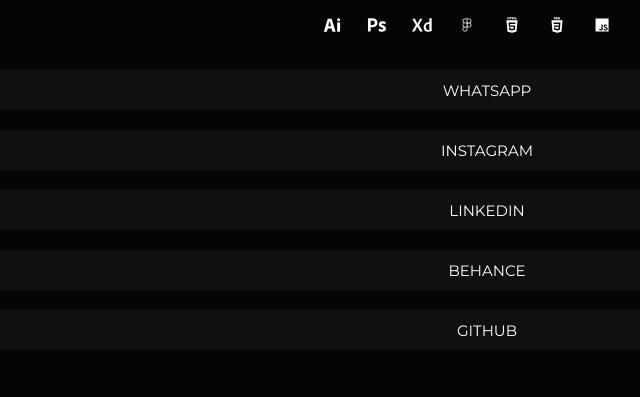
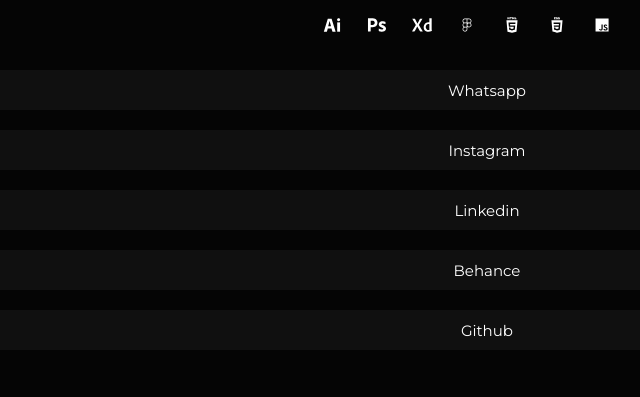
Before and after one commit to marcossalcantara/meuCV, a plain HTML site: page index.html in a window 1280 px wide. Shown: the part 300-697 px from the top of the page, 173-813 px from the left. Drawn offline with Linux system fonts and the light colour scheme; a web font is replaced by a local one.

Commit message:
Update index.html

```diff
--- a/index.html
+++ b/index.html
@@ -32,23 +32,23 @@
     <main>
         <a href="https://wa.me/5584999410128?text=Olá!%20Quero%20contratar%20seus%20serviços%20de%20designer%20e%20dev%20Front%20End." class="link" target="_blank">
             <img src="./ASSETS/REDES SOCIAIS/WPP.svg" alt="" class="rs">
-            <button class="button">WHATSAPP</button>
+            <button class="button">Whatsapp</button>
         </a>
         <a href="https://instagram.com/user.navegador" target="_blank" class="link">
             <img src="./ASSETS/REDES SOCIAIS/IG.svg" alt="" class="rs">
-            <button class="button">INSTAGRAM</button>
+            <button class="button">Instagram</button>
         </a>
         <a href="https://www.linkedin.com/in/marcossalcantara/" target="_blank" class="link">
             <img src="./ASSETS/REDES SOCIAIS/LINKEDIN.svg" alt="" class="rs">
-            <button class="button">LINKEDIN</button>
+            <button class="button">Linkedin</button>
         </a>
         <a href="https://www.behance.net/silvaalcantara" target="_blank" class="link">
             <img src="./ASSETS/REDES SOCIAIS/BE.svg" alt="" class="rs">
-            <button class="button">BEHANCE</button>
+            <button class="button">Behance</button>
         </a>
         <a href="https://github.com/marcossalcantara" target="_blank" class="link">
             <img src="./ASSETS/REDES SOCIAIS/GIT.svg" alt="" class="rs">
-            <button class="button">GITHUB</button>
+            <button class="button">Github</button>
         </a>
     </main>
     <footer>
```
